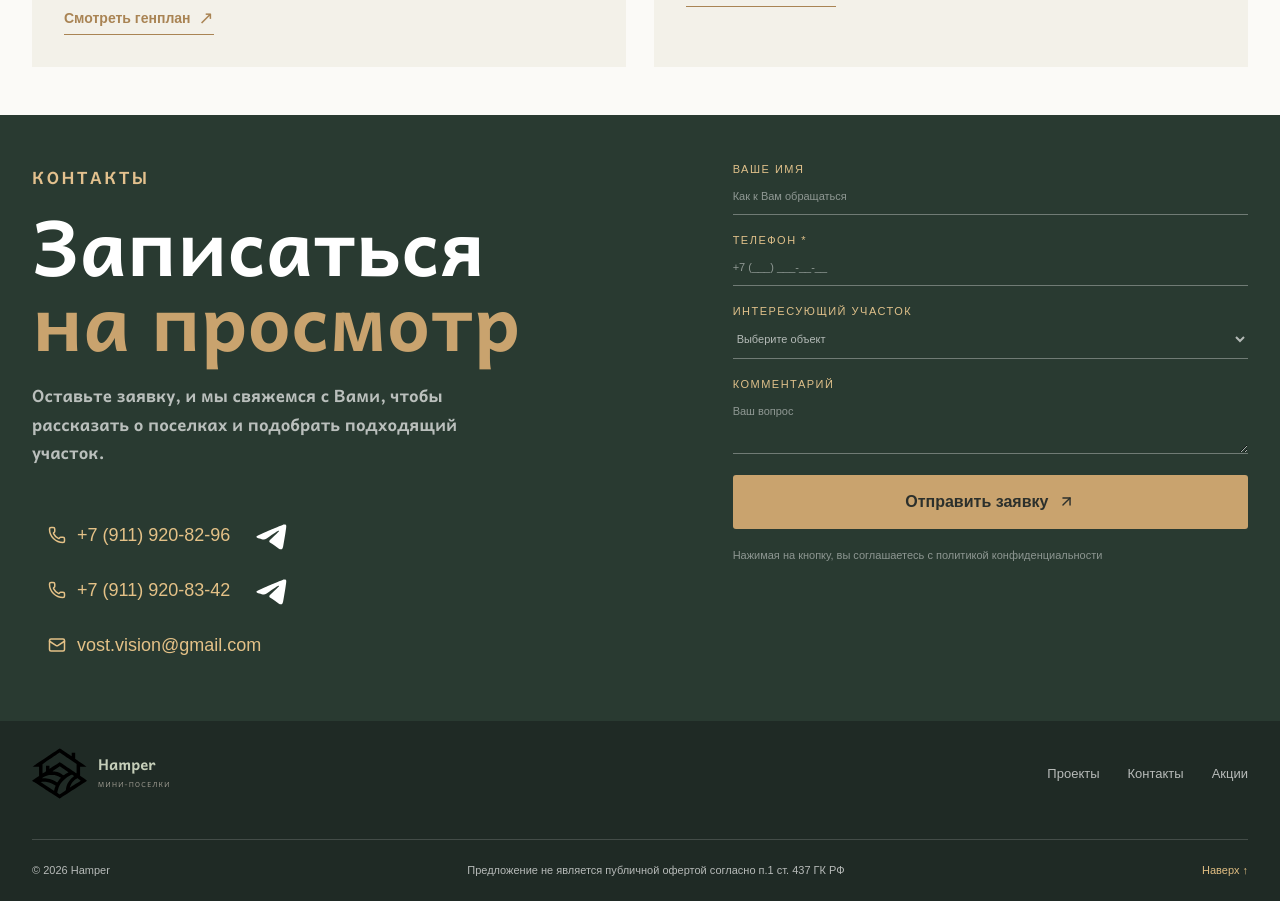
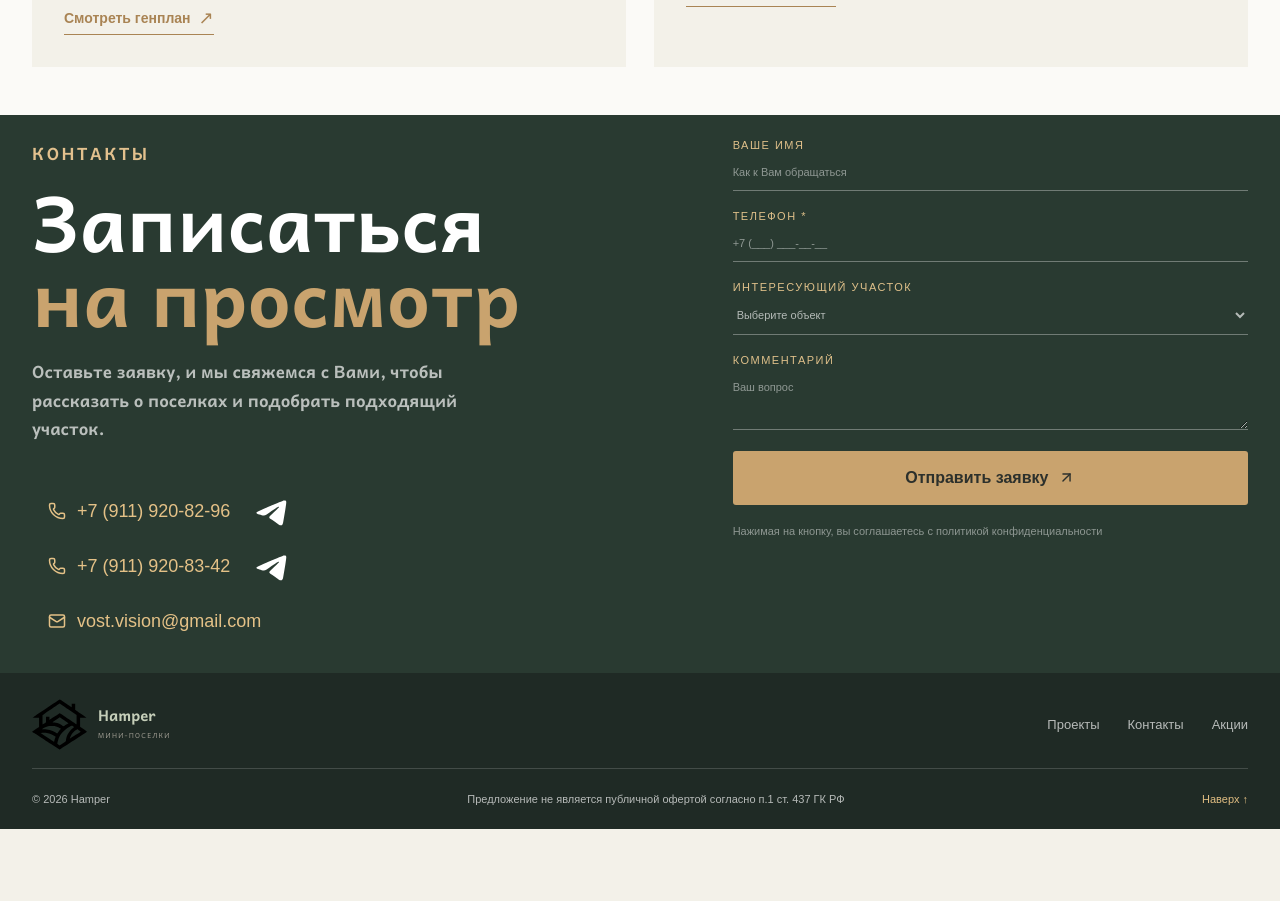
Before and after one commit to vinodell/hamper, a React (Vite) app: page / in a window 1280 px wide. Shown: the part 1708-2609 px from the top of the page. After the commit the page ends 2537 px from the top, so only its background shows below. Built offline with nearby package versions, Linux system fonts and the light colour scheme.

Commit message:
fix more styles, remove useless selectors, some refactor

```diff
--- a/src/components/Footer.tsx
+++ b/src/components/Footer.tsx
@@ -1,5 +1,5 @@
 import { Logo } from "../images";
-import { navigation, siteConfig, offertaMsg } from "../lib";
+import { navigation, offertaMsg, siteConfig } from "../lib";
 
 export function Footer() {
   return (
--- a/src/pages/ProjectPage.tsx
+++ b/src/pages/ProjectPage.tsx
@@ -1,20 +1,16 @@
 import { ArrowLeft } from "lucide-react";
-import { useState } from 'react';
 import { Link, Navigate, useParams } from "react-router-dom";
 import { Footer, Header } from "../components";
 import { projectPageConfig, type ProjectSlug } from "../lib";
 import { ContactSection, InfoSections, MasterplanSection, PlotsSection } from "../sections";
 
 export function ProjectPage() {
-  const [selectedProject, setSelectedProject] = useState<string>("");
   const { slug } = useParams<{ slug: string }>();
   const config = slug && projectPageConfig[slug as ProjectSlug];
 
   if (!config) {
     return <Navigate to="/" replace />;
   }
-
-  console.log('selectedProject', selectedProject)
 
   return (
     <div className="app">
--- a/src/sections/PlotsSection.tsx
+++ b/src/sections/PlotsSection.tsx
@@ -18,7 +18,7 @@ export const PlotsSection = ({
       : plots.filter((plot) => plot.settlement === filter);
 
   return (
-    <section className="section section-paper plots" id="uchastki">
+    <section className="section section-paper" id="uchastki">
       <div className="container">
         <div className="section-heading">
           <p className="eyebrow">УЧАСТКИ И ЦЕНЫ</p>
--- a/src/styles/global.css
+++ b/src/styles/global.css
@@ -1,13 +1,13 @@
 @font-face {
-  font-family: "hamper-regular"; /* Задайте любое удобное имя для шрифта */
-  src: url("../../public/fonts/Andika-Regular.ttf") format("opentype"); /* Укажите правильный путь к файлу */
+  font-family: "hamper-regular";
+  src: url("../../public/fonts/Andika-Regular.ttf") format("opentype");
   font-weight: normal;
   font-style: normal;
 }
 
 @font-face {
-  font-family: "hamper-bold"; /* Задайте любое удобное имя для шрифта */
-  src: url("../../public/fonts/Andika-Bold.ttf") format("opentype"); /* Укажите правильный путь к файлу */
+  font-family: "hamper-bold";
+  src: url("../../public/fonts/Andika-Bold.ttf") format("opentype");
   font-weight: normal;
   font-style: normal;
 }
@@ -640,9 +640,6 @@ h2 em {
   background: #8b9575;
 }
 
-.plots {
-  padding-top: 105px;
-}
 .sale-banner {
   background: #f6c89d;
   padding: 22px 30px;
@@ -725,7 +722,7 @@ td {
 .contact-section {
   background: var(--pine);
   color: white;
-  padding: 3rem 0;
+  padding: 1.5rem 0;
 }
 .contact-grid {
   display: grid;
@@ -792,13 +789,13 @@ td {
 .footer {
   background: #1f2a25;
   color: rgba(255, 255, 255, 0.68);
-  padding: 25px 0;
+  padding: 1.5rem 0;
 }
 .footer-top {
   display: flex;
   justify-content: space-between;
   align-items: center;
-  padding-bottom: 38px;
+  padding-bottom: 1rem;
   border-bottom: 1px solid rgba(255, 255, 255, 0.16);
 }
 .brand-footer .brand-name {
@@ -1078,7 +1075,7 @@ td {
     padding: 22px;
   }
   .contact-section {
-    padding: 75px 0;
+    padding: 2rem 0;
   }
   .contact-grid {
     gap: 45px;
--- a/vite.config.ts
+++ b/vite.config.ts
@@ -4,4 +4,7 @@ import react from '@vitejs/plugin-react';
 export default defineConfig({
 	plugins: [react()],
 	base: process.env.GITHUB_ACTIONS ? '/hamper/' : '/',
+    resolve: {
+        alias: {},
+    },
 });
```
Also changed, not shown: src/components/Header.tsx (+24 -17 lines), src/lib/constants.ts (+16 -1 lines), src/types/index.ts (deleted, +0 -15 lines).
